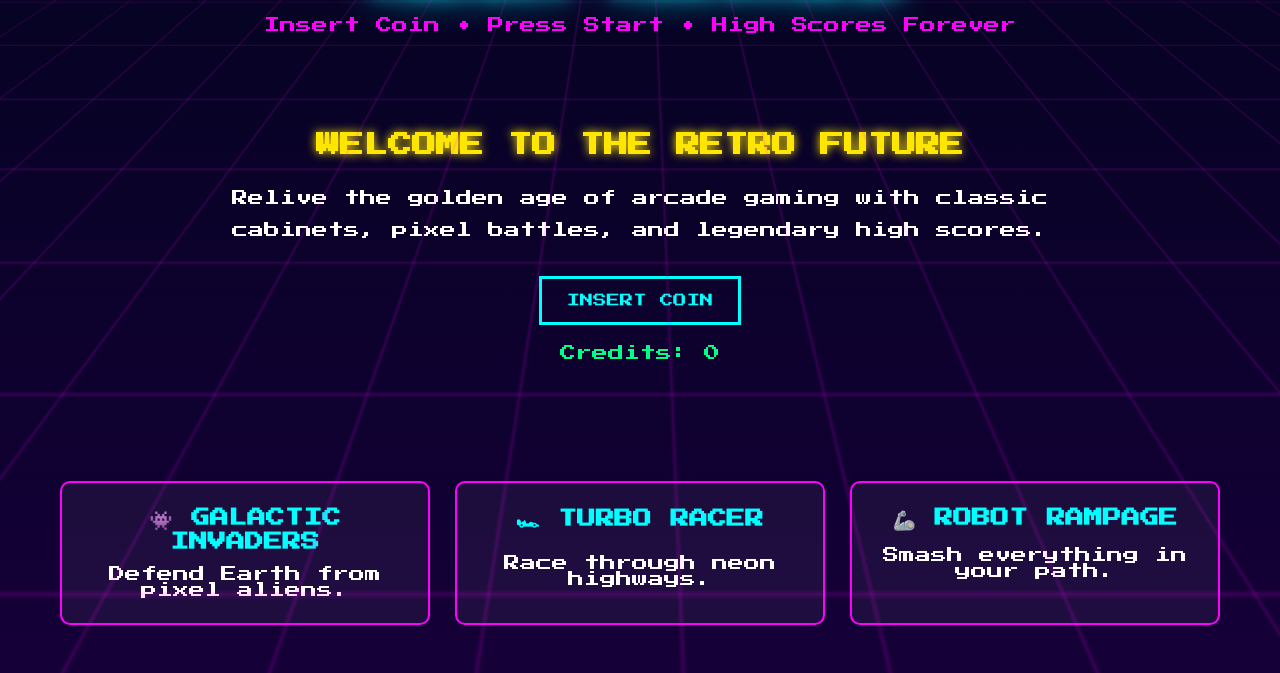
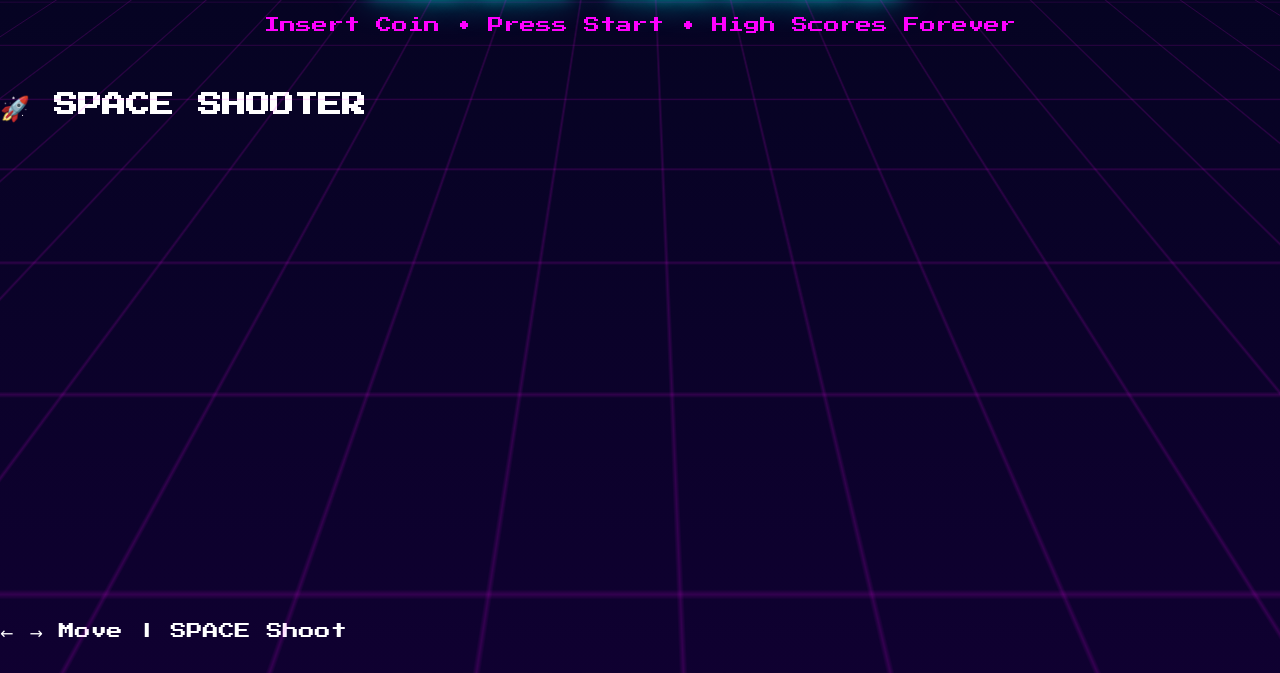
Before and after one commit to TT6AUG/TT6AUG.github.io, a plain HTML site: page index.html in a window 1280 px wide. Shown: the part 127-800 px from the top of the page. Drawn offline with Linux system fonts and the light colour scheme.

Commit message:
Add arcade machine section with game controls

```diff
--- a/index.html
+++ b/index.html
@@ -15,6 +15,16 @@ TT6AUG-githubpage
         <h1 class="logo">NEON ARCADE</h1>
         <p class="subtitle">Insert Coin • Press Start • High Scores Forever</p>
     </header>
+    <section class="arcade-machine">
+    <h2>🚀 SPACE SHOOTER</h2>
+
+    <canvas id="spaceGame" width="800" height="500"></canvas>
+
+    <div class="controls">
+        ← → Move | SPACE Shoot
+    </div>
+</section>
+
 
     <section class="hero">
         <h2>WELCOME TO THE RETRO FUTURE</h2>
```
